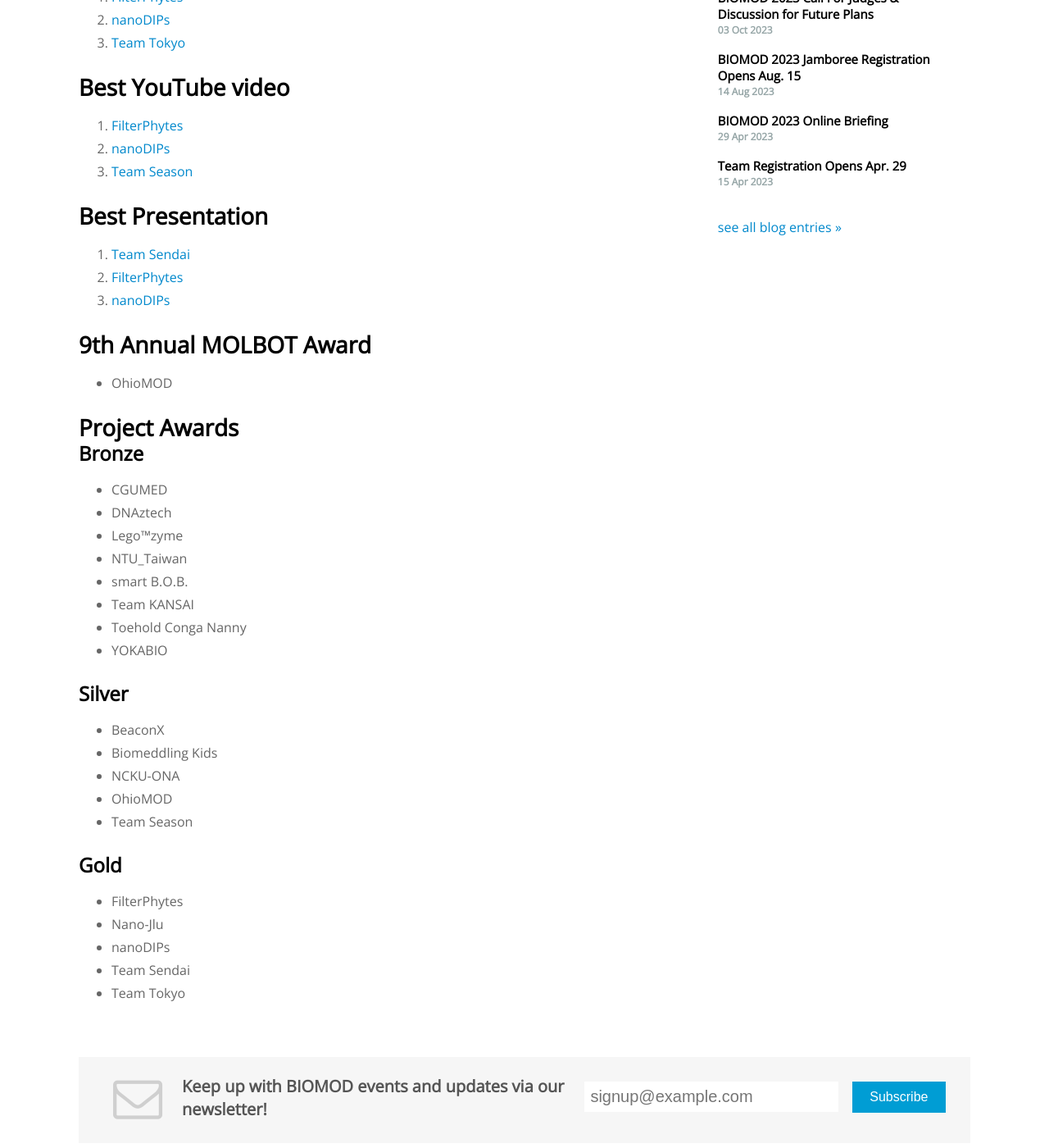
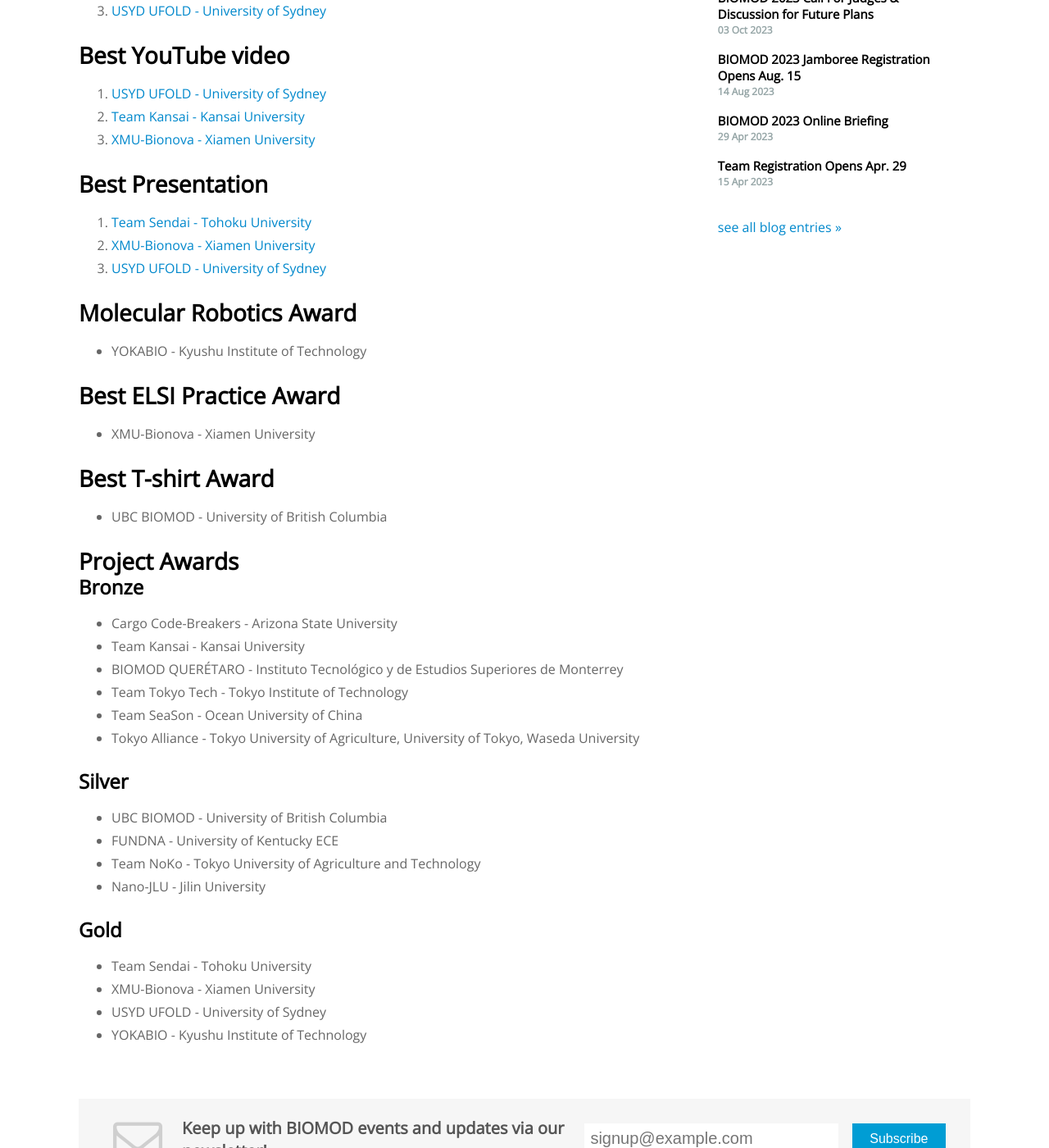
Before and after one commit to sdouglas/biomod, a Jekyll site: the page built from winners/index.md, in a window 1280 px wide and 1400 px high, scrolled down 769 px. Shown: the whole window at 82% size. Built offline with Jekyll 4.4.1, drawn with Linux system fonts in a browser that asks for light colours; nearby versions of some CDN libraries; some of the changed text lies outside the part shown.

Commit message:
2023 Winners

```diff
--- a/winners/index.md
+++ b/winners/index.md
@@ -1,74 +1,81 @@
 ---
 layout: page
-title: "BIOMOD 2019 Winners"
+title: "BIOMOD 2023 Winners"
 ---
 
-Year: [2011](/winners/2011.html) [2012](/winners/2012.html) [2013](/winners/2013.html) [2014](/winners/2014.html) [2015](/winners/2015.html) [2016](/winners/2016.html) [2017](/winners/2017.html) [2018](/winners/2018.html) **2019**
+Year: [2011](/winners/2011.html) [2012](/winners/2012.html) [2013](/winners/2013.html) [2014](/winners/2014.html) [2015](/winners/2015.html) [2016](/winners/2016.html) [2017](/winners/2017.html) [2018](/winners/2018.html)  [2019](/winners/2019.html) [2020-2022 (Japan Open)](https://biomod.jp/winners.html) **2023**
 
 ## Grand Prize — Total Combined Score
 
-- 1st: <a target="_blank" style="font-size:200%;" href="https://usyd-biomod-2019.webflow.io/">FilterPhytes - University of Sydney</a><br>
-- 2nd: <a target="_blank" href="https://nanodips.github.io/website/">nanoDIPs - Imperial College London</a><br>
-- 3nd: <a target="_blank" href="https://teamsendai2019biomod.github.io/TeamSendai2019/">Team Sendai - Tohoku University</a>
+- 1st & Springer Nature Travel Award: <a target="_blank" style="font-size:200%;" href="">Team Sendai - Tohoku University</a><br>
+- 2nd: <a target="_blank" href="">XMU-Bionova - Xiamen University</a><br>
+- 3nd: <a target="_blank" href="">USYD UFOLD - University of Sydney</a>
 
 
-## Audience Choice Award
+## Audience Favorite Award
 
-1. Team Sendai
-2. FilterPhytes
-3. BeaconX
+1. XMU-Bionova - Xiamen University
+2. Team NoKo - Tokyo University of Agriculture and Technology
+2. Team Sendai - Tohoku University
+3. USYD UFOLD - University of Sydney
 
-## Best T-shirt
 
-* Team Season
 
 ## Best Project Website
 
-1. [FilterPhytes](https://usyd-biomod-2019.webflow.io/)
-2. [nanoDIPs](https://nanodips.github.io/website/)
-3. [Team Tokyo](http://biomodtokyo2019.github.io/wiki/)
+1. [Team Sendai - Tohoku University]()
+2. [YOKABIO - Kyushu Institute of Technology]()
+3. [USYD UFOLD - University of Sydney]()
 
 ## Best YouTube video
 
-1. [FilterPhytes](https://www.youtube.com/watch?v=AFeIDig4adc)
-2. [nanoDIPs](https://www.youtube.com/watch?v=Q-2sD256jyk)
-3. [Team Season](https://www.youtube.com/watch?v=V7lnsDEbr9g)
+1. [USYD UFOLD - University of Sydney]()
+2. [Team Kansai - Kansai University]()
+3. [XMU-Bionova - Xiamen University]()
 
 ## Best Presentation
 
-1. [Team Sendai](https://teamsendai2019biomod.github.io/TeamSendai2019/)
-2. [FilterPhytes](https://usyd-biomod-2019.webflow.io/)
-3. [nanoDIPs](https://nanodips.github.io/website/)
+1. [Team Sendai - Tohoku University]()
+2. [XMU-Bionova - Xiamen University]()
+3. [USYD UFOLD - University of Sydney]()
 
-## 9th Annual MOLBOT Award
 
-* OhioMOD
+
+
+## Molecular Robotics Award
+
+* YOKABIO - Kyushu Institute of Technology
+
+## Best ELSI Practice Award
+
+* XMU-Bionova - Xiamen University
+
+## Best T-shirt Award
+
+* UBC BIOMOD - University of British Columbia
+
 
 ## Project Awards
 
 ### Bronze
 
-- CGUMED
-- DNAztech
-- Lego™zyme
-- NTU_Taiwan
-- smart B.O.B.
-- Team KANSAI
-- Toehold Conga Nanny
-- YOKABIO
+- Cargo Code-Breakers - Arizona State University
+- Team Kansai - Kansai University
+- BIOMOD QUERÉTARO - Instituto Tecnológico y de Estudios Superiores de Monterrey
+- Team Tokyo Tech - Tokyo Institute of Technology
+- Team SeaSon - Ocean University of China
+- Tokyo Alliance - Tokyo University of Agriculture, University of Tokyo, Waseda University
 
 ### Silver
 
-- BeaconX
-- Biomeddling Kids
-- NCKU-ONA
-- OhioMOD
-- Team Season
+- UBC BIOMOD - University of British Columbia
+- FUNDNA - University of Kentucky ECE
+- Team NoKo - Tokyo University of Agriculture and Technology
+- Nano-JLU - Jilin University
 
 ### Gold
 
-- FilterPhytes
-- Nano-Jlu
-- nanoDIPs
-- Team Sendai
-- Team Tokyo
+- Team Sendai - Tohoku University
+- XMU-Bionova - Xiamen University
+- USYD UFOLD - University of Sydney
+- YOKABIO - Kyushu Institute of Technology
```
